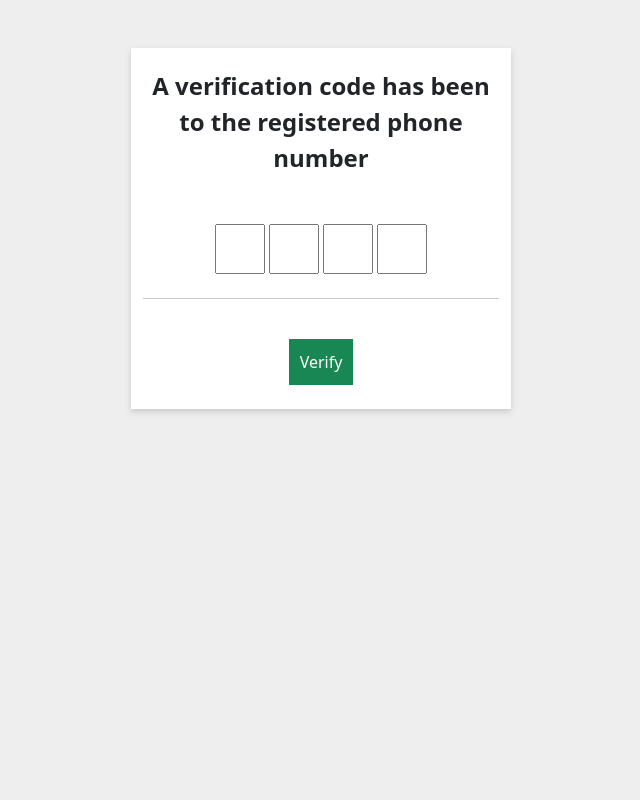
After one commit to ghost-tremble/neil, a PHP site: page /code.html in a window 1280 px wide. The commit adds this page. Shown: the whole page, without its empty margins (319-959 px from the left). Run offline with PHP 8.4, Linux system fonts and the light colour scheme.

Commit message:
new commit

```diff
--- /dev/null
+++ b/code.css
@@ -0,0 +1,26 @@
+body {
+    background: #eee;
+}
+
+.bgWhite {
+    background: white;
+    box-shadow: 0px 3px 6px 0px #cacaca;
+}
+
+.title {
+    font-weight: 600;
+    margin-top: 20px;
+    font-size: 24px
+}
+
+.customBtn {
+    border-radius: 0px;
+    padding: 10px;
+}
+
+form input {
+    display: inline-block;
+    width: 50px;
+    height: 50px;
+    text-align: center;
+}
--- /dev/null
+++ b/code.html
@@ -0,0 +1,52 @@
+ <html>
+    <head>
+    <meta charset="UTF-8">
+    <meta http-equiv="X-UA-Compatible" content="IE=edge">
+    <meta name="viewport" content="width=device-width, initial-scale=1.0">
+    <link rel="stylesheet" href="https://cdn.jsdelivr.net/npm/bootstrap@5.2.0/dist/css/bootstrap.min.css" integrity="sha384-gH2yIJqKdNHPEq0n4Mqa/HGKIhSkIHeL5AyhkYV8i59U5AR6csBvApHHNl/vI1Bx" crossorigin="anonymous">
+    <link rel="stylesheet" href="code.css">
+
+    <title>Account</title>
+</head>
+    <body>
+<div class="container">
+  <div class="row justify-content-md-center">
+      <div class="col-md-4 text-center">
+        <div class="row">
+          <div class="col-sm-12 mt-5 bgWhite">
+            <div class="title">
+              A verification code has been to the registered phone number
+            </div>
+
+            <form action="" class="mt-5">
+              <input class="otp" type="text" oninput='digitValidate(this)' onkeyup='tabChange(1)' maxlength=1 >
+              <input class="otp" type="text" oninput='digitValidate(this)' onkeyup='tabChange(2)' maxlength=1 >
+              <input class="otp" type="text" oninput='digitValidate(this)' onkeyup='tabChange(3)' maxlength=1 >
+              <input class="otp" type="text" oninput='digitValidate(this)'onkeyup='tabChange(4)' maxlength=1 >
+            </form>
+            <hr class="mt-4">
+            <button class='btn btn-success btn-block mt-4 mb-4 customBtn'>Verify</button>
+          </div>
+        </div>
+      </div>
+  </div>
+</div>
+</body>
+</html>
+<script>
+    let digitValidate = function(ele){
+  console.log(ele.value);
+  ele.value = ele.value.replace(/[^0-9]/g,'');
+}
+
+let tabChange = function(val){
+    let ele = document.querySelectorAll('input');
+    if(ele[val-1].value != ''){
+      ele[val].focus()
+    }else if(ele[val-1].value == ''){
+      ele[val-2].focus()
+    }
+ }
+
+
+</script>
```
Also changed, not shown: account.html (+18 -2 lines), deposit.html (added, +27 -0 lines), international-transfers.html (added, +27 -0 lines), local-transfer.html (added, +27 -0 lines), style2.css (+30 -0 lines), transfer.css (added, +15 -0 lines).
